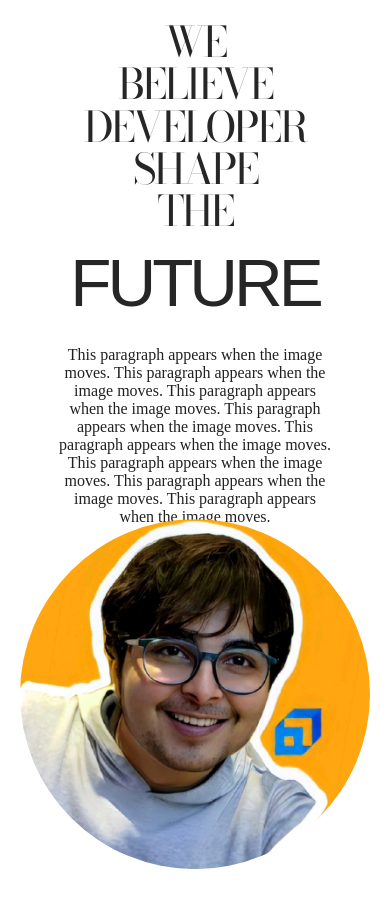
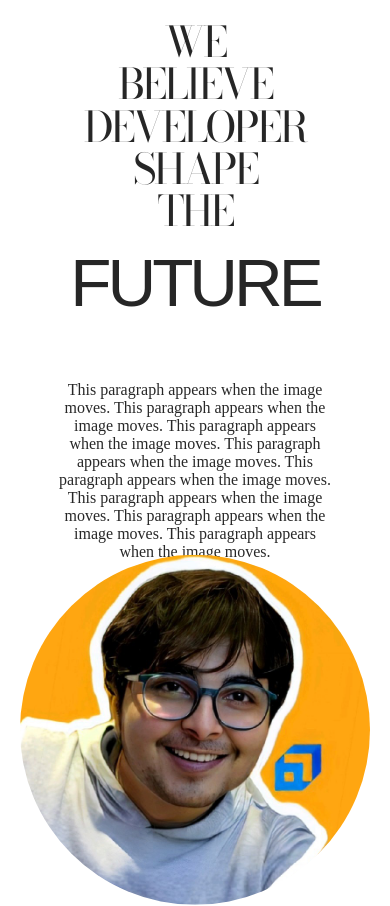
Before and after one commit to HimalayaJhala/nextweb, a Next.js app: page / in a window 390 px wide. Shown: the top 906 px of the page. Built offline with nearby package versions, Linux system fonts and the light colour scheme; a web font is replaced by a local one.

Commit message:
Adding smoothness

```diff
--- a/pages/index.js
+++ b/pages/index.js
@@ -34,8 +34,8 @@ const YourComponent = () => {
       //Create mobile-specific timeline
       const mobileTl = gsap.timeline({ yoyo: true  });
 
-      mobileTl.to(imageRef.current, { yoyo: true, y: 190, duration: 6.5  ,delay: 2, top : 100 ,ease: 'power3.inOut'});
-      const para = gsap.to(paraRef.current, { yoyo: true, y : -80 ,duration: 6.5, delay: 2, opacity: 1 });
+      mobileTl.to(imageRef.current, { yoyo: true, y: 180, duration: 9  ,delay: 0.7, top : 100 ,ease: 'power10.inOut'});
+      const para = gsap.to(paraRef.current, { yoyo: true, y : -100 ,duration: 9, delay: 0.7, opacity: 1 });
       //Pause the main timeline (tl) before playing mobileTl
       tl.pause();
       mobileTl.play();
--- a/styles/index.module.css
+++ b/styles/index.module.css
@@ -258,7 +258,7 @@ font-size: 1rem;
         justify-content: center;
         align-items: center;
         margin-bottom : 175px;
-        top :-90px;
+        top :-40px;
     }
 
     /* .Firstbox{
```
